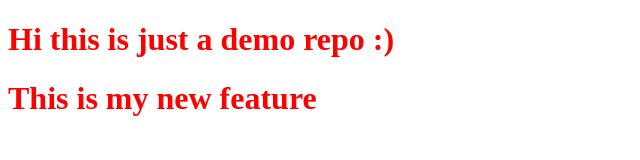
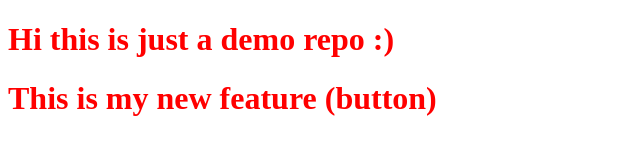
Before and after one commit to Maheswari-Panda/Demo_Repo, a plain HTML site: page index.html in a window 1280 px wide. Shown: the whole page, without its empty margins (0-640 px from the left). Drawn offline with Linux system fonts and the light colour scheme.

```diff
--- a/index.html
+++ b/index.html
@@ -8,6 +8,6 @@
 </head>
 <body>
     <h1>Hi this is just a demo repo :)</h1>
-    <h1>This is my new feature</h1>
+    <h1>This is my new feature (button)</h1>
 </body>
 </html>
```
